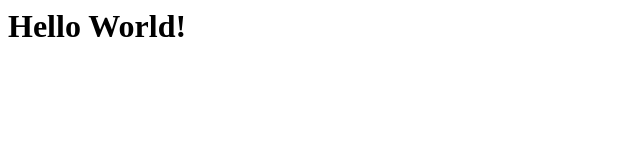
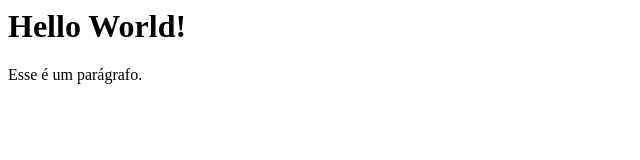
Before and after one commit to ViniciusPaulo07/Projetos-Dev-De-Verdade, a website: page front-end_basico/index.html in a window 1280 px wide. Shown: the whole page, without its empty margins (0-640 px from the left). Drawn offline with Linux system fonts and the light colour scheme.

Commit message:
Adicionei um paragrafo

```diff
--- a/front-end_basico/index.html
+++ b/front-end_basico/index.html
@@ -1 +1,2 @@
 <h1>Hello World!</h1>
+<p>Esse é um parágrafo.</p>
```
